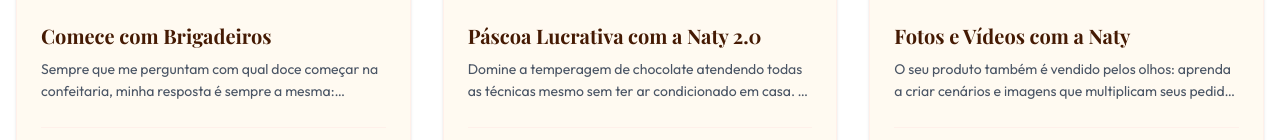
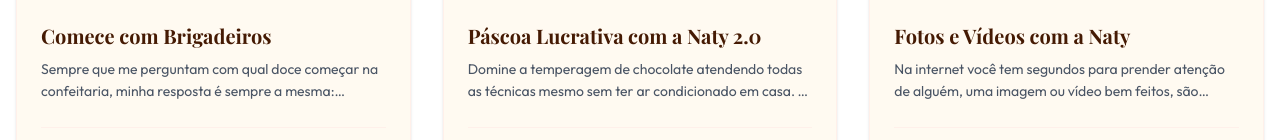
Before and after one commit to felipematos180702/Doces-da-Naty-test, a React (Vite) app: page / in a window 1280 px wide. Shown: the part 5213-5353 px from the top of the page. Built offline with nearby package versions, Linux system fonts and the light colour scheme; a web font is replaced by a local one.

Commit message:
feat(data): update course description and image
Refine marketing copy for the "Fotos e Vídeos com a Naty" course and update the promotional image to improve engagement.

```diff
--- a/src/data.ts
+++ b/src/data.ts
@@ -375,23 +375,22 @@ export const COURSES: Course[] = [
   {
     id: "course-18",
     title: "Fotos e Vídeos com a Naty",
-    description: "O seu produto também é vendido pelos olhos: aprenda a criar cenários e imagens que multiplicam seus pedidos\n\nNo mundo digital, o seu cliente primeiro \"come\" o doce com os olhos através da tela do celular. Se a sua foto for escura ou sem vida, o seu produto perde valor. Este curso completo foi feito para te transformar na melhor vitrine do seu próprio negócio.\n\nVocê vai aprender o passo a passo para montar cenários profissionais na cozinha da sua casa utilizando os equipamentos que você já tem. Descubra como dominar a iluminação natural e artificial, técnicas para fotografar e filmar sozinha (ou com ajuda), e o grande segredo da edição que destaca as cores e texturas do doce. Pare de perder vendas por não saber divulgar o seu talento.",
+    description: "Na internet você tem segundos para prender atenção de alguém, uma imagem ou vídeo bem feitos, são capazes de fazer as pessoas pararem de rolar o feed e olharem para o seu produto\n\nSe você já viu algum conteúdo no Instagram da minha confeitaria e ficou encantada, saiba que foi produzido por mim com ajuda do meu celular, a notícia boa, é que posso te ensinar exatamente como fazer.\n\nVocê vai aprender o passo a passo para montar cenários profissionais na cozinha da sua casa utilizando os equipamentos que você já tem. Descubra como dominar a iluminação natural e artificial, técnicas para fotografar e filmar sozinha (ou com ajuda), e o grande segredo da edição que destaca as cores e texturas do doce. Pare de perder vendas por não saber divulgar o seu talento.",
     category: "Cursos Completos",
     price: "R$ 217,00",
-    image: "https://lh3.googleusercontent.com/d/1LoQiTee3y9m4QZ6Y9bg8Shmp2xcp3bUZ",
+    image: "https://lh3.googleusercontent.com/d/1wM87mQSyUWA6cnoDdu2TzFfShuGzsI6A",
     linkCheckout: "https://pay.hotmart.com/N97492170M?checkoutMode=10&hotfeature=51&_hi=eyJjaWQiOiIxNzc5OTk1NDk0OTQyMTM3NzQ2Nzk2MDM1MTgzMzYwIiwiYmlkIjoiMTc3OTk5NTQ5NDk0MjEzNzc0Njc5NjAzNTE4MzM2MCIsInNpZCI6ImY3YmJiNWU2N2Q3ZjQwOWM4ZjRiZmIxYjZiNzk2M2I1In0=.1779996491758&bid=1779996493057",
     detalhesLongos: [
-      "Criação de cenários encantadores na cozinha da sua casa gastando quase nada",
-      "Como dominar a iluminação natural e usar luz artificial de forma profissional",
-      "Técnicas de angulação e foco para destacar a cremosidade e brilho dos doces",
-      "Edição magnética de fotos e vídeos rápidos para Reels usando apenas o celular",
-      "Estrutura de narrativas visuais que transformam visualizações em vendas diárias"
+      "Cenário que vende e valoriza: Tudo sobre como montar cenários no espaço que você tem, e utensílios necessários para valorizar seus produtos",
+      "Produção de fotos e vídeos com o celular: passo a passo para fazer fotos e vídeos sozinha ou com ajudante, edições detalhadas e estratégicas para prender atenção do cliente e gerar desejo",
+      "Instagram de sucesso : O que postar e como postar, produção de conteúdo e constância, e tudo que você precisa saber sobre essa rede que impulsiona as vendas",
+      "Funciona em qualquer nicho: exemplos de produções de conteúdos para pizzaria e hamburgueria"
     ],
     galeria: [
+      "https://lh3.googleusercontent.com/d/1wM87mQSyUWA6cnoDdu2TzFfShuGzsI6A",
       "https://lh3.googleusercontent.com/d/1LoQiTee3y9m4QZ6Y9bg8Shmp2xcp3bUZ",
       "https://lh3.googleusercontent.com/d/1uJ2-LaRTFizqdFN2re7dP_SlRESCTqDf",
       "https://lh3.googleusercontent.com/d/1_7CxhIF5XWlgoYWNqVyce_FRtGgDu648",
-      "https://lh3.googleusercontent.com/d/1wM87mQSyUWA6cnoDdu2TzFfShuGzsI6A",
       "https://lh3.googleusercontent.com/d/1u9cBWkto50itKbi2E01w713FTxmJA21F"
     ]
   },
```
